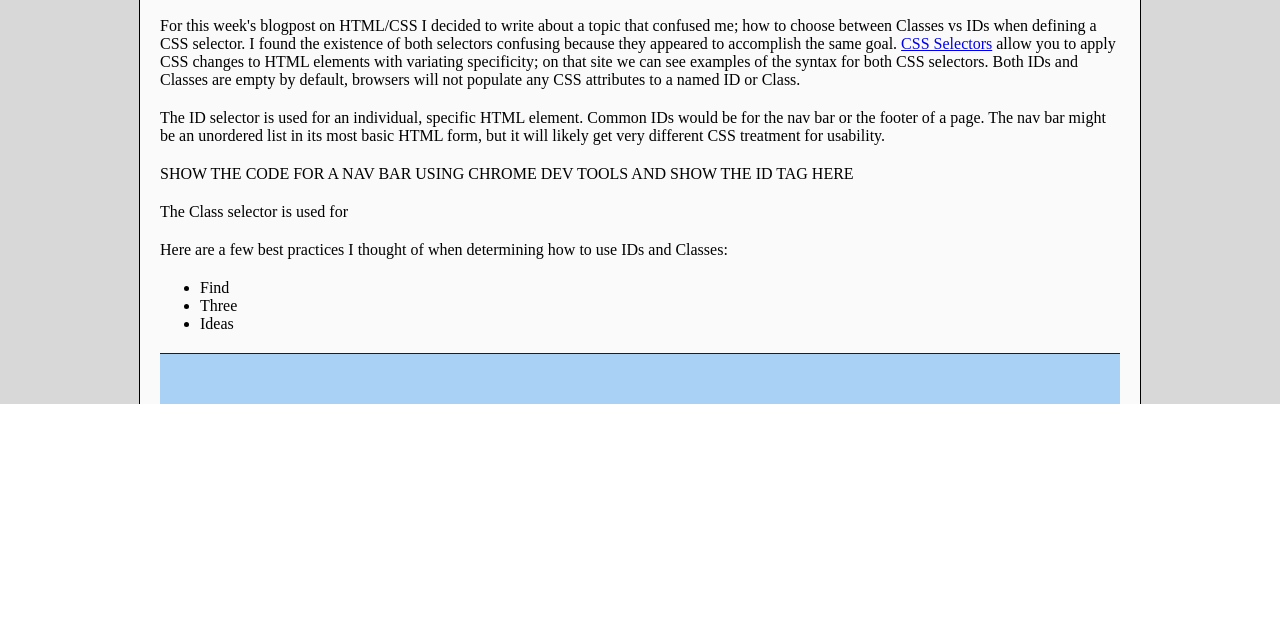
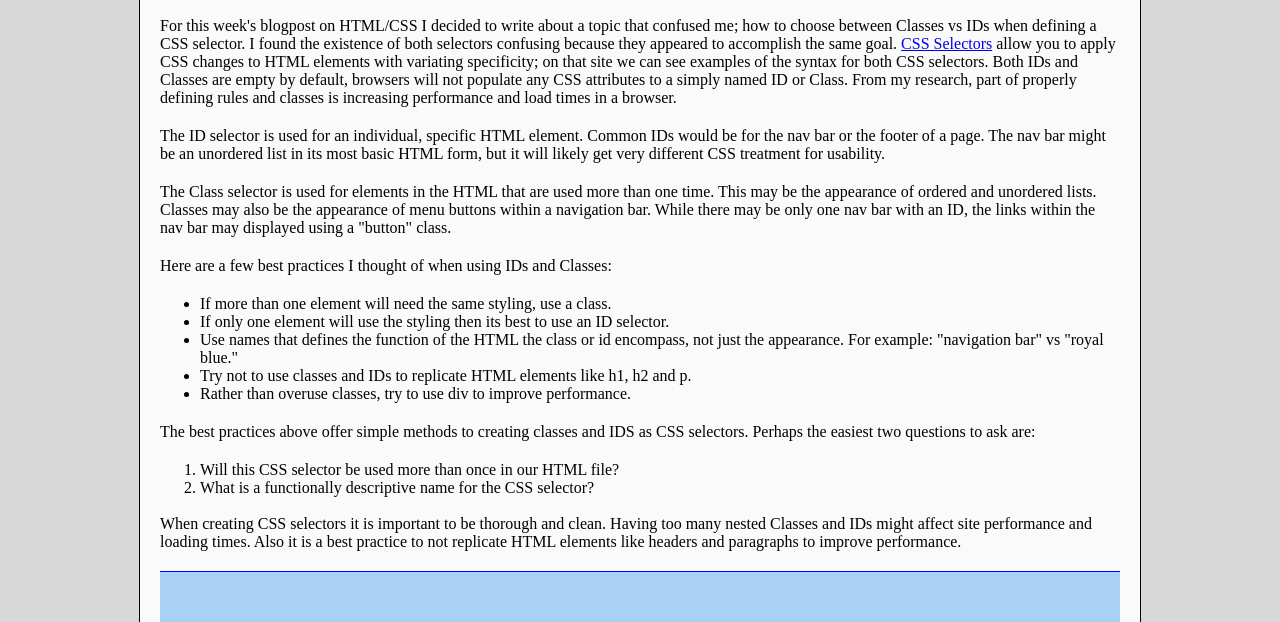
Before and after one commit to kduraiswami/kduraiswami.github.io, a plain HTML site: page blog/t2-css-design.html in a window 1280 px wide. Shown: the part 196-818 px from the top of the page. Drawn offline with Linux system fonts and the light colour scheme.

Commit message:
week 2 technical blog update

```diff
--- a/blog/t2-css-design.html
+++ b/blog/t2-css-design.html
@@ -16,24 +16,32 @@
 
   <section>
     <p>
-      For this week's blogpost on HTML/CSS I decided to write about a topic that confused me; how to choose between Classes vs IDs when defining a CSS selector. I found the existence of both selectors confusing because they appeared to accomplish the same goal. <a href="http://www.w3schools.com/css/css_selectors.asp">CSS Selectors</a> allow you to apply CSS changes to HTML elements with variating specificity; on that site we can see examples of the syntax for both CSS selectors. Both IDs and Classes are empty by default, browsers will not populate any CSS attributes to a named ID or Class.
+      For this week's blogpost on HTML/CSS I decided to write about a topic that confused me; how to choose between Classes vs IDs when defining a CSS selector. I found the existence of both selectors confusing because they appeared to accomplish the same goal. <a href="http://www.w3schools.com/css/css_selectors.asp">CSS Selectors</a> allow you to apply CSS changes to HTML elements with variating specificity; on that site we can see examples of the syntax for both CSS selectors. Both IDs and Classes are empty by default, browsers will not populate any CSS attributes to a simply named ID or Class. From my research, part of properly defining rules and classes is increasing performance and load times in a browser.
     </p>
     <p>
       The ID selector is used for an individual, specific HTML element. Common IDs would be for the nav bar or the footer of a page. The nav bar might be an unordered list in its most basic HTML form, but it will likely get very different CSS treatment for usability.
     </p>
     <p>
-      SHOW THE CODE FOR A NAV BAR USING CHROME DEV TOOLS AND SHOW THE ID TAG HERE
+      The Class selector is used for elements in the HTML that are used more than one time. This may be the appearance of ordered and unordered lists. Classes may also be the appearance of menu buttons within a navigation bar. While there may be only one nav bar with an ID, the links within the nav bar may displayed using a "button" class.
     </p>
     <p>
-      The Class selector is used for
+      Here are a few best practices I thought of when using IDs and Classes:
+        <ul>
+          <li>If more than one element will need the same styling, use a class.</li>
+          <li>If only one element will use the styling then its best to use an ID selector.</li>
+          <li>Use names that defines the function of the HTML the class or id encompass, not just the appearance. For example: "navigation bar" vs "royal blue."</li>
+          <li>Try not to use classes and IDs to replicate HTML elements like h1, h2 and p.</li>
+          <li>Rather than overuse classes, try to use div to improve performance.</li>
+        </ul>
     </p>
     <p>
-      Here are a few best practices I thought of when determining how to use IDs and Classes:
-        <ul>
-          <li>Find</li>
-          <li>Three</li>
-          <li>Ideas</li>
-        </ul>
+      The best practices above offer simple methods to creating classes and IDS as CSS selectors. Perhaps the easiest two questions to ask are:
+      <ol>
+        <li>Will this CSS selector be used more than once in our HTML file?</li>
+        <li>What is a functionally descriptive name for the CSS selector?</li>
+      </ol><br>
+      When creating CSS selectors it is important to be thorough and clean. Having too many nested Classes and IDs might affect site performance and loading times. Also it is a best practice to not replicate HTML elements like headers and paragraphs to improve performance.
+
     </p>
 
 
```
